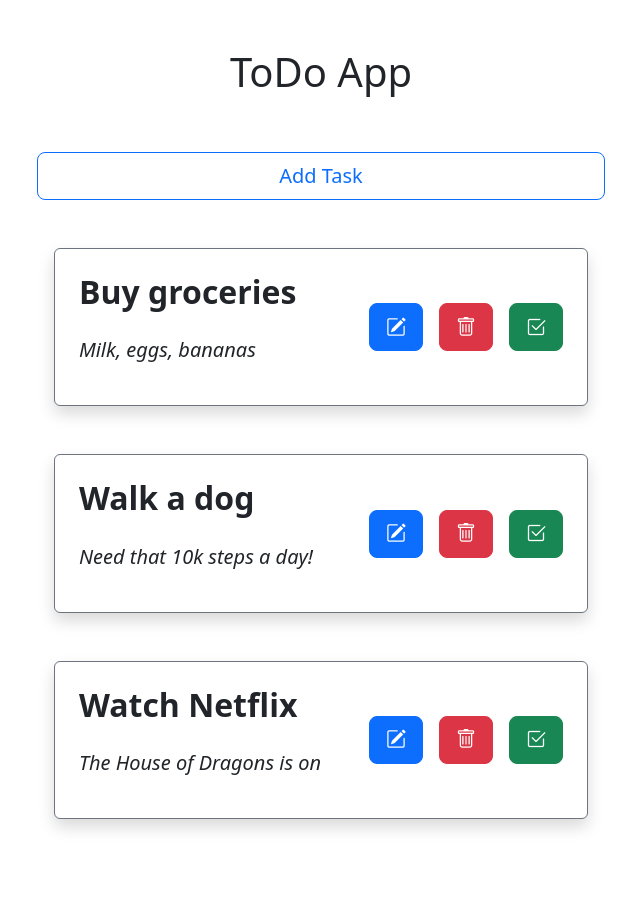
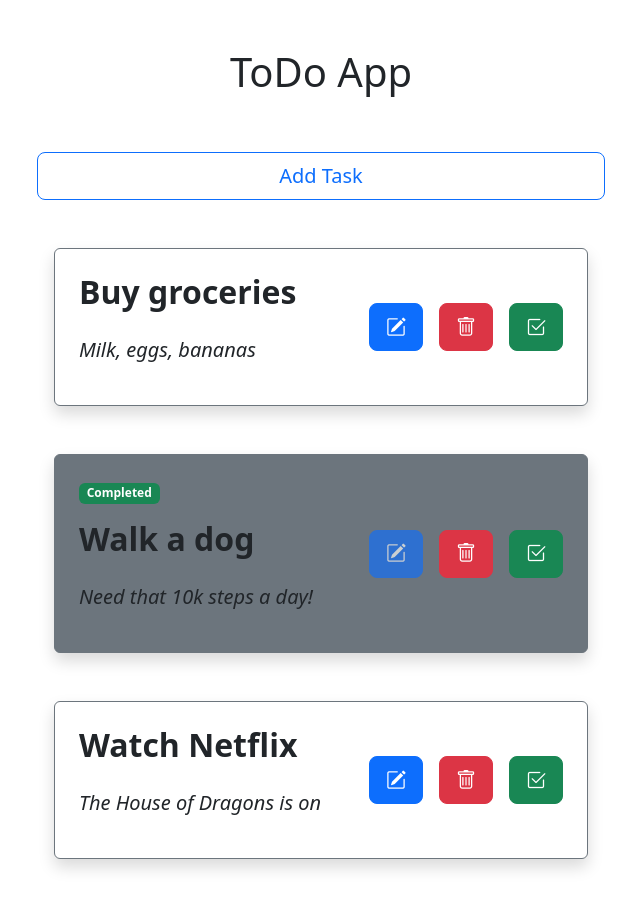
Before and after one commit to vlrnsnk/todo-app, a React (Create React App) app: page / in a window 1280 px wide. Shown: the top 908 px of the page, without its empty margins (319-959 px from the left). Built offline with nearby package versions, Linux system fonts and the light colour scheme.

Commit message:
Add "Completed" badge and greyed out background for a completed task

```diff
--- a/src/components/pages/main-page/MainPage.js
+++ b/src/components/pages/main-page/MainPage.js
@@ -24,7 +24,7 @@ function MainPage({ todoList }) {
       <ListGroup className="gap-4 mb-3">
         {todoList.map(({ id, title, detail, isComplete }) => (
           <ListGroupItem
-            className="d-flex flex-column flex-sm-row gap-1 gap-sm-3 gap-md-5 align-items-center justify-content-between border border-secondary rounded shadow p-3 p-sm-4 mb-2 mb-sm-3 mb-md-4"
+            className={`d-flex flex-column flex-sm-row gap-1 gap-sm-3 gap-md-5 align-items-center justify-content-between border border-secondary rounded shadow p-3 p-sm-4 mb-2 mb-sm-3 mb-md-4${isComplete ? ' bg-secondary' : ''}`}
             key={id}>
             <TodoItem
               id={id}
--- a/src/components/todo-item/TodoItem.js
+++ b/src/components/todo-item/TodoItem.js
@@ -1,6 +1,7 @@
 import { useState } from 'react';
 import { useNavigate } from 'react-router-dom';
 
+import Badge from 'react-bootstrap/Badge';
 import Button from 'react-bootstrap/Button';
 
 import 'bootstrap-icons/font/bootstrap-icons.css';
@@ -8,13 +9,17 @@ import 'bootstrap-icons/font/bootstrap-icons.css';
 import ConfirmDeleteTask from '../modal/ConfirmDeleteTask';
 
 function TodoItem({ id, title, detail, isComplete }) {
-  const [show, setShow] = useState(false);
+  const [showConfirmModal, setShowConfirmModal] = useState(false);
 
-  const handleShow = () => setShow(true);
-  const handleHide = () => setShow(false);
+  const handleShowConfirmModal = () => setShowConfirmModal(true);
+  const handleHideConfirmModal = () => setShowConfirmModal(false);
 
   const handleDeleteTask = (id, title) => {
     console.log(`Deleting task with id ${id} and title ${title}`);
+  };
+
+  const handleMarkComplete = (id) => {
+    console.log(`Mark task with id ${id} as complete`);
   };
 
   const navigate = useNavigate();
@@ -22,27 +27,41 @@ function TodoItem({ id, title, detail, isComplete }) {
   return (
     <>
       <div className="text-center text-sm-start">
+        {isComplete && <Badge bg="success" className="mb-3">Completed</Badge>}
         <h2 className="mb-2 mb-sm-3 mb-md-4 fw-bold">{title}</h2>
         <p className="fs-5 fst-italic">{detail}</p>
         {/* <p>{isComplete ? 'completed' : 'pending'}</p> */}
       </div>
       <div className="d-flex gap-3">
-        <Button variant="primary" size="lg" onClick={() => navigate(`/edit/${id}`)}>
+        <Button
+          variant="primary"
+          size="lg"
+          onClick={() => navigate(`/edit/${id}`)}
+          disabled={isComplete}
+        >
           <i className="bi bi-pencil-square"></i>
         </Button>
-        <Button variant="danger" size="lg" onClick={handleShow}>
+        <Button
+          variant="danger"
+          size="lg"
+          onClick={handleShowConfirmModal}
+        >
           <i className="bi bi-trash"></i>
         </Button>
-        <Button variant="success" size="lg">
+        <Button
+          variant="success"
+          size="lg"
+          onClick={() => handleMarkComplete(id)}
+        >
           <i className="bi bi-check2-square"></i>
         </Button>
       </div>
-      {show &&
+      {showConfirmModal &&
         <ConfirmDeleteTask
           id={id}
           title={title}
-          show={show}
-          onHide={handleHide}
+          show={showConfirmModal}
+          onHide={handleHideConfirmModal}
           onConfirmDeleteClick={(id, title) => handleDeleteTask(id, title)}
         />
       }
```
